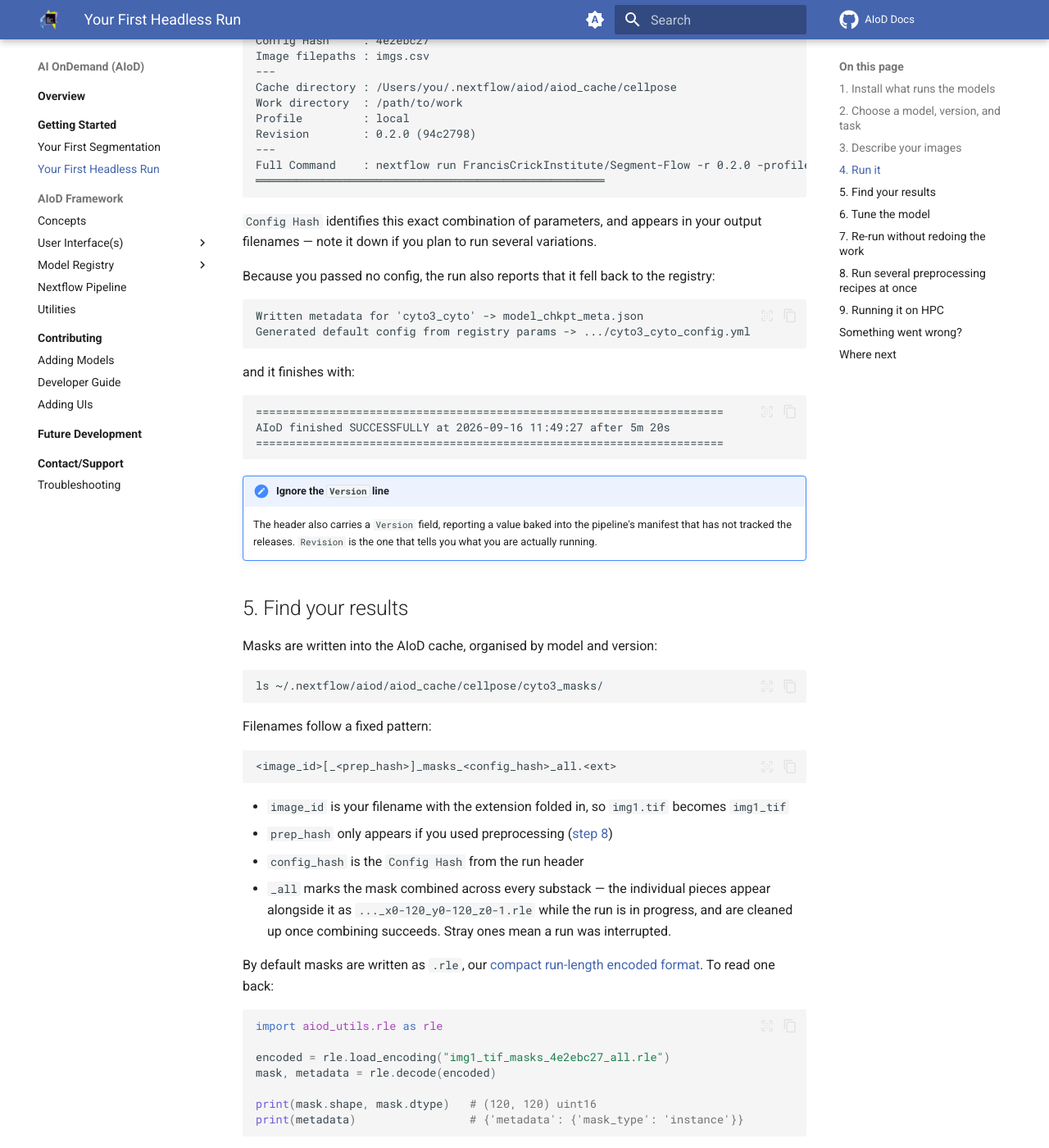
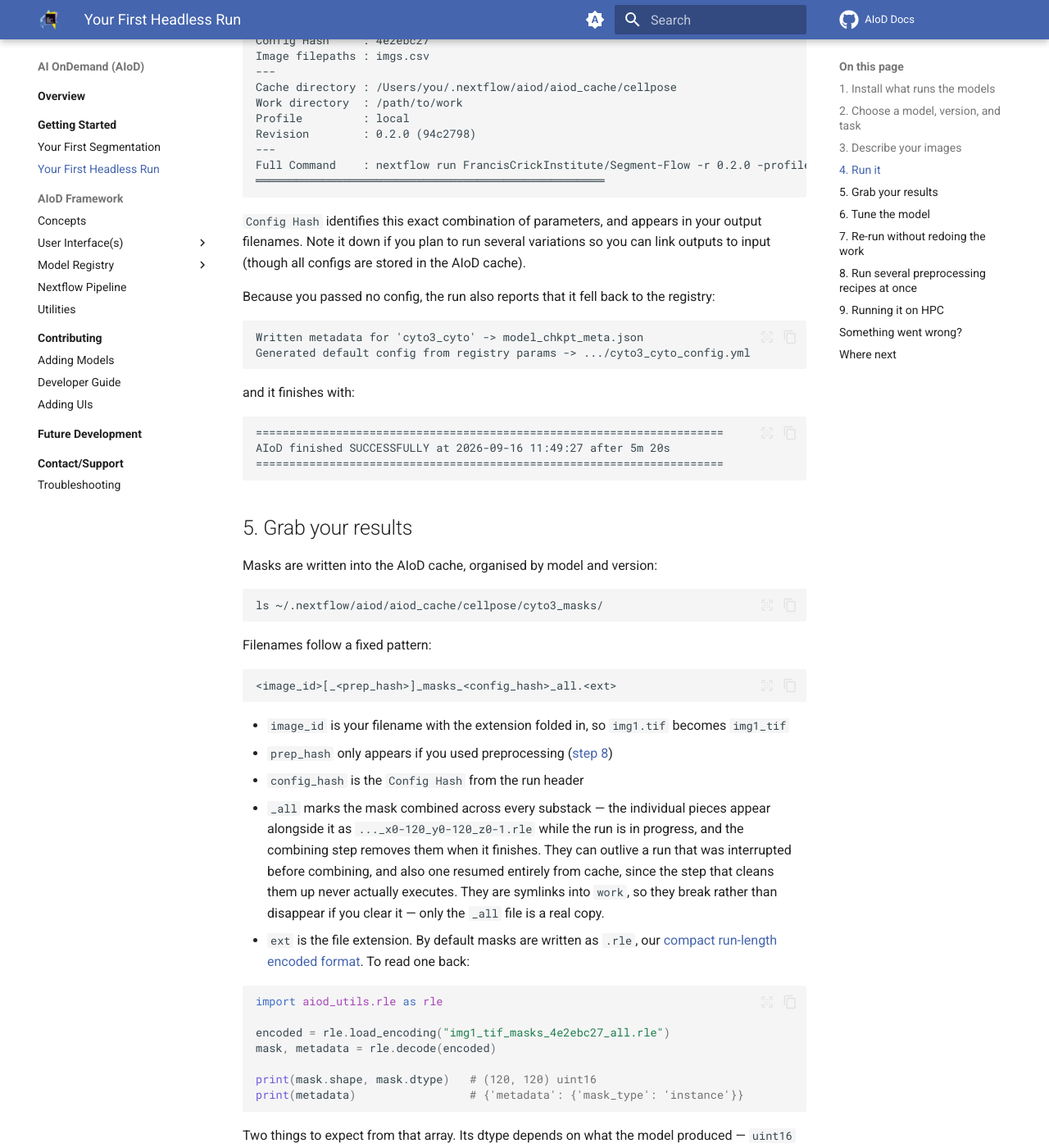
Before and after one commit to FrancisCrickInstitute/aiod_docs, an MkDocs documentation site: the page built from docs/sections/getting_started/first_headless_run.md, in a window 1280 px wide and 1400 px high, scrolled down 4765 px. Shown: the whole window at 82% size. Built offline with MkDocs 1.6.1 and Material for MkDocs 9.7.7, drawn with Linux system fonts in a browser that asks for light colours; comment, search, counter and statistics services are not loaded; some of the changed text lies outside the part shown.

Commit message:
Correct when leftover substack masks appear
They do not only survive an interrupted run. A run resumed entirely from
cache leaves them too: runModel republishes its symlink, but the
combining step that removes them is cached and never executes, so its
cleanup never happens.

Also note they are symlinks into work rather than copies, so clearing
work breaks them.

Co-Authored-By: Claude Opus 5 (1M context) <noreply@anthropic.com>

````diff
--- a/docs/sections/getting_started/first_headless_run.md
+++ b/docs/sections/getting_started/first_headless_run.md
@@ -232,7 +232,7 @@ Full Command    : nextflow run FrancisCrickInstitute/Segment-Flow -r 0.2.0 -prof
 ════════════════════════════════════════════════════
 ```
 
-`Config Hash` identifies this exact combination of parameters, and appears in your output filenames — note it down if you plan to run several variations.
+`Config Hash` identifies this exact combination of parameters, and appears in your output filenames. Note it down if you plan to run several variations so you can link outputs to input (though all configs are stored in the AIoD cache).
 
 Because you passed no config, the run also reports that it fell back to the registry:
 
@@ -249,13 +249,7 @@ AIoD finished SUCCESSFULLY at 2026-09-16 11:49:27 after 5m 20s
 ======================================================================
 ```
 
-!!! note "Ignore the `Version` line"
-
-    The header also carries a `Version` field, reporting a value baked into the
-    pipeline's manifest that has not tracked the releases. `Revision` is the one that
-    tells you what you are actually running.
-
-## 5. Find your results
+## 5. Grab your results
 
 Masks are written into the AIoD cache, organised by model and version:
 
@@ -273,10 +267,12 @@ Filenames follow a fixed pattern:
 - `prep_hash` only appears if you used preprocessing ([step 8](#8-run-several-preprocessing-recipes-at-once))
 - `config_hash` is the `Config Hash` from the run header
 - `_all` marks the mask combined across every substack — the individual pieces appear
-  alongside it as `..._x0-120_y0-120_z0-1.rle` while the run is in progress, and are
-  cleaned up once combining succeeds. Stray ones mean a run was interrupted.
-
-By default masks are written as `.rle`, our [compact run-length encoded
+  alongside it as `..._x0-120_y0-120_z0-1.rle` while the run is in progress, and the
+  combining step removes them when it finishes. They can outlive a run that was
+  interrupted before combining, and also one resumed entirely from cache, since the
+  step that cleans them up never actually executes. They are symlinks into `work`, so
+  they break rather than disappear if you clear it — only the `_all` file is a real copy.
+- `ext` is the file extension. By default masks are written as `.rle`, our [compact run-length encoded
 format](../utilities/index.md#customised-run-length-encoding-format). To read one back:
 
 ```python
@@ -289,20 +285,11 @@ print(mask.shape, mask.dtype)   # (120, 120) uint16
 print(metadata)                 # {'metadata': {'mask_type': 'instance'}}
 ```
 
-Two things to expect from that array. Its dtype depends on what the model produced —
-`uint16` for an instance segmentation where each object has its own ID, `bool` for a
-semantic one. And singleton dimensions are dropped, so a single-slice image comes back
-2D rather than as a stack of one.
+Two things to expect from that array. Its dtype depends on what the model produced — `uint16` for an instance segmentation where each object has its own ID, `bool` for a semantic one. Singleton dimensions are dropped, so a single-slice image comes back 2D rather than as a stack of one.
 
-If you would rather open the results in Fiji, QuPath or anything else, add
-`--output_format tiff` to the run and skip the decoding entirely.
+If you would rather open the results in Fiji, QuPath or anything else, add `--output_format tiff` to the run and skip the decoding entirely. The output format is *not* part of the `Config Hash`, so re-running with `--output_format tiff` writes a `.tiff` alongside the existing `.rle` under the same name rather than being treated as a different experiment.
 
-Usefully, the output format is *not* part of the `Config Hash`, so re-running with
-`--output_format tiff` writes a `.tiff` alongside the existing `.rle` under the same
-name rather than being treated as a different experiment.
-
-**Check it worked:** there is one `_all` file per input image, and decoding it (or opening
-the TIFF) gives an array the same height and width as your input.
+**Check it worked:** there is one `_all` file per input image, and decoding it (or opening the TIFF) gives an array the same height and width as your input.
 
 ## 6. Tune the model
 
````
